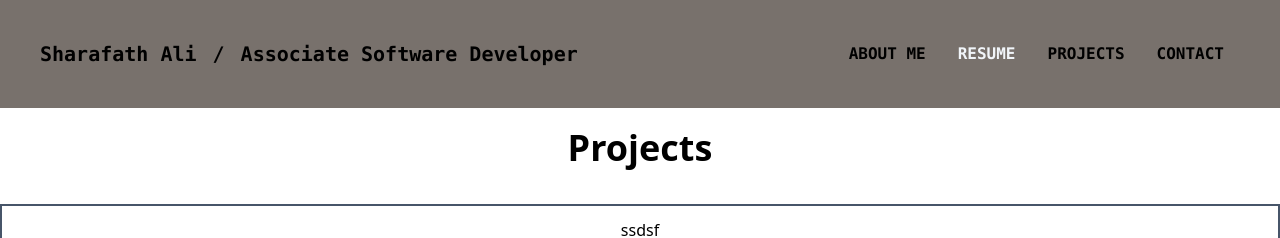
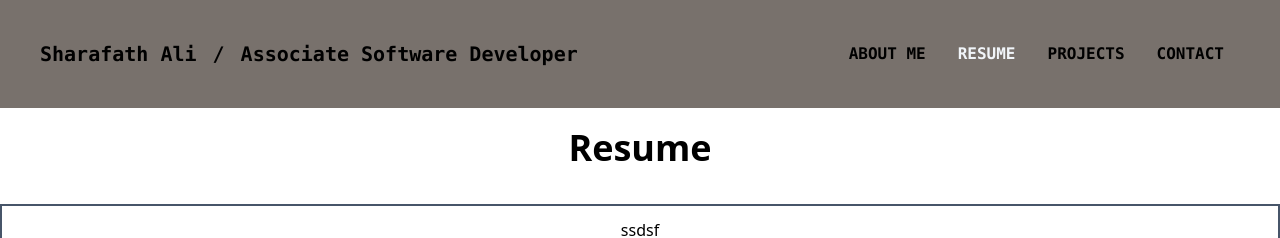
Before and after one commit to sharafath-ali/Personal-website, a React (Create React App) app: page /Resume in a window 1280 px wide. Shown: the top 238 px of the page. Built offline with nearby package versions, Linux system fonts and the light colour scheme; a web font is replaced by a local one.

Commit message:
issue fixed

```diff
--- a/src/components/Resume.jsx
+++ b/src/components/Resume.jsx
@@ -4,7 +4,7 @@ function Resume() {
   return (
     <div className="h-dvh">
       <div className="flex justify-center items-center py-5 text-4xl font-black">
-        Projects
+        Resume
       </div>
       <div className="border-solid border-2 border-slate-600 flex justify-center items-center py-3 my-4">
         ssdsf
```
